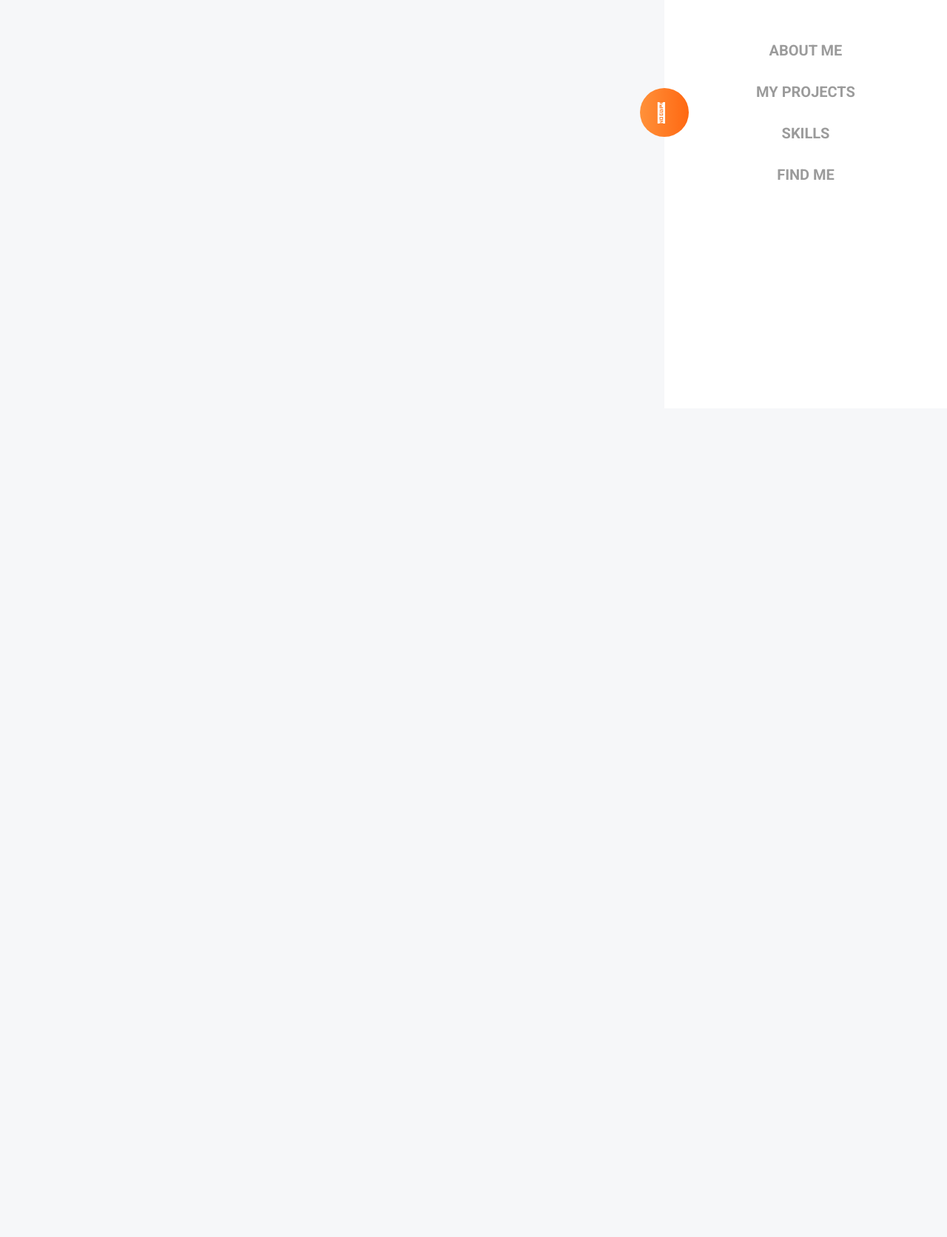
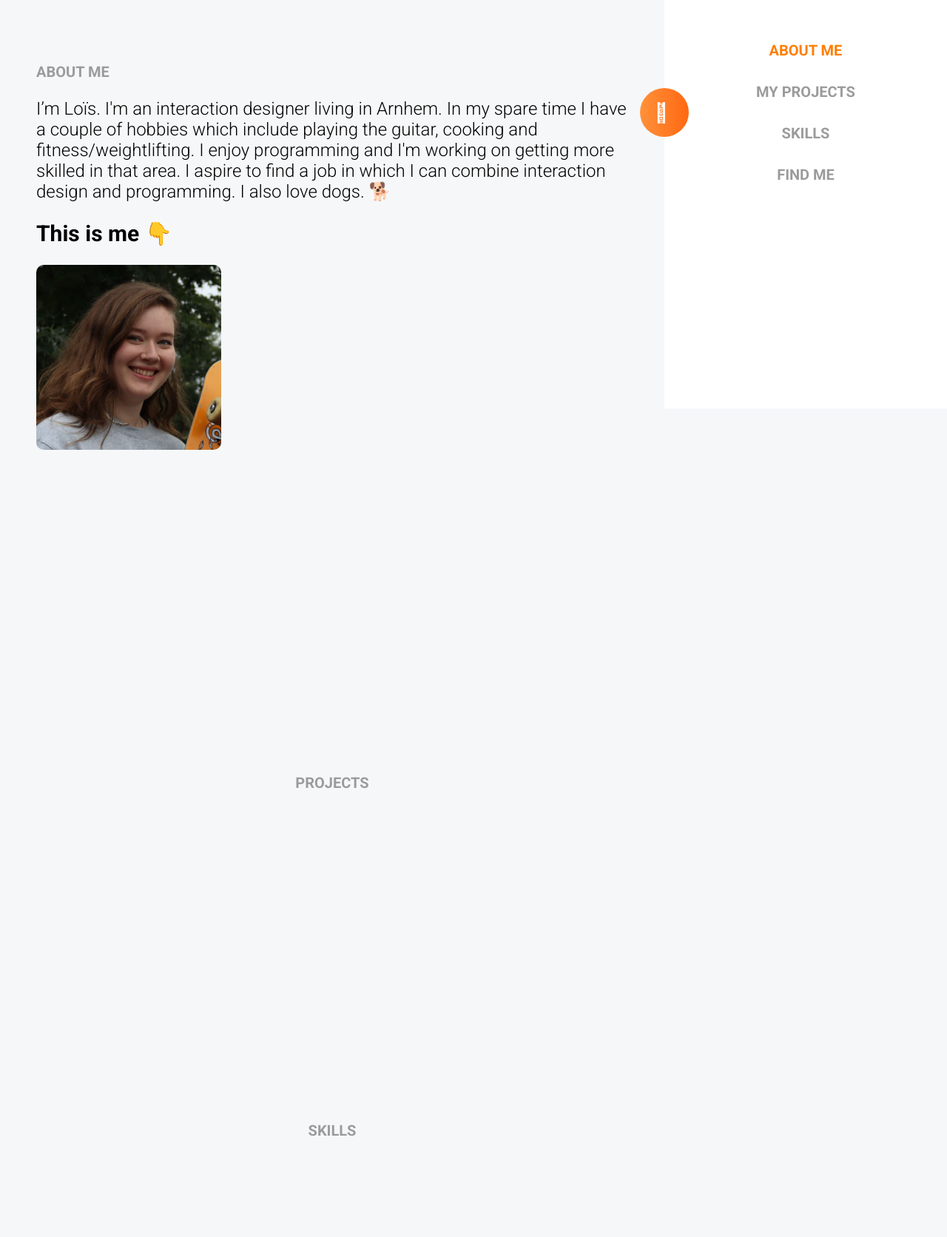
Before and after one commit to lbrndsn/portfolio, a React (Create React App) app: page / in a window 1280 px wide. Shown: the part 248-1920 px from the top of the page at 74% size. Before the commit the page ends 800 px from the top, so only its background shows below. Built offline with nearby package versions, Linux system fonts and the light colour scheme.

Commit message:
go to page working

```diff
--- a/src/App.js
+++ b/src/App.js
@@ -1,13 +1,17 @@
 import React from 'react';
 import './App.scss';
 import Navigation from "./navigation/Router";
+import {StoreProvider} from "./stores/StoreProvider";
+import {observer} from "mobx-react-lite";
 
-function App() {
+const App = observer(() => {
     return (
         <div className="App">
-            <Navigation/>
+            <StoreProvider>
+                <Navigation/>
+            </StoreProvider>
         </div>
     );
-}
+});
 
 export default App;
--- a/src/App.scss
+++ b/src/App.scss
@@ -73,6 +73,7 @@ nav {
     text-decoration: none;
     font-size: $font-size-nav;
     transition: color 0.15s ease-in;
+    cursor: pointer;
   }
 
   a:hover {
@@ -122,10 +123,6 @@ nav {
   transform: rotate(180deg);
 }
 
-.fixed {
-  min-height: 100vh;
-}
-
 .page {
   width: calc(100% - #{$nav-width});
   display: flex;
--- a/src/navigation/NavButton.js
+++ b/src/navigation/NavButton.js
@@ -1,29 +1,21 @@
 import arrowDown from "../img/arrow-down.svg";
 import React from "react";
-import {
-    useLocation,
-    withRouter,
-    useHistory
-} from "react-router-dom";
 import { routes } from "./Router";
 
-const NavButton = withRouter(() => {
-    const location = useLocation();
-    const history = useHistory();
-
+const NavButton = () => {
     const act = () => {
         const nextRoute = getNextRoute();
 
         if (!nextRoute) {
-            history.push("/")
+            // history.push("/")
         } else {
             // Go to next
-            history.push(nextRoute.link);
+            // history.push(nextRoute.link);
         }
     };
 
     const getNextRoute = () => {
-        const currentRouteIndex = routes.findIndex((route) => route.link === location.pathname);
+        const currentRouteIndex = routes.findIndex((route) => route.link === "");
         if (currentRouteIndex === null) {
             return null;
         }
@@ -39,6 +31,6 @@ const NavButton = withRouter(() => {
             <img src={arrowDown} className={isLastPage() && "rotated-180"} />
         </div>
     );
-});
+};
 
 export default NavButton;
--- a/src/navigation/Navbar.js
+++ b/src/navigation/Navbar.js
@@ -1,14 +1,14 @@
 import React from "react";
-import {
-    withRouter,
-    NavLink
-} from "react-router-dom";
-import { routes } from "./Router";
+import {routes} from "./Router";
+import {useRouteStore} from "../stores/RouteStore";
+import {observer} from "mobx-react-lite";
 
-const Navbar = withRouter(() => {
+const Navbar = observer(() => {
+    const routeStore = useRouteStore();
+
     const routeLinks = routes.map((route) => (
         <li>
-            <NavLink to={route.link} activeClassName="selected">{route.title}</NavLink>
+            <a onClick={() => routeStore.closure()} className={routeStore.activeRoute === route.link ? "selected" : null}>{route.title}</a>
         </li>
     ));
 
@@ -16,7 +16,7 @@ const Navbar = withRouter(() => {
         <div className="nav-container">
             <nav className="nav">
                 <ul>
-                    { routeLinks }
+                    {routeLinks}
                 </ul>
             </nav>
         </div>
--- a/src/navigation/Router.js
+++ b/src/navigation/Router.js
@@ -1,70 +1,47 @@
 import React from "react";
-import {
-    BrowserRouter as Router,
-    Switch,
-    Route,
-    withRouter
-} from "react-router-dom";
 import Contact from "../pages/Contact";
 import Skills from "../pages/Skills";
 import Projects from "../pages/Projects";
 import About from "../pages/About";
 import NavButton from "./NavButton";
 import Navbar from "./Navbar";
+import {observer} from "mobx-react-lite";
 
-const routes = [
+export const routes = [
     {
         link: "/about",
         title: "About me",
+        renderComponent: (id) => <About key={id} id={id}/>
     },
     {
         link: "/projects",
         title: "My projects",
+        renderComponent: (id) => <Projects key={id} id={id}/>
     },
     {
         link: "/skills",
         title: "Skills",
+        renderComponent: (id) => <Skills key={id} id={id}/>
     },
     {
         link: "/contact",
         title: "Find me",
+        renderComponent: (id) => <Contact key={id} id={id}/>
     }
 ];
 
-export {
-    routes
-}
 
-const Routes = withRouter(() => {
+const Navigation = observer(() => {
     return (
-        <Switch>
-            <Route path="/contact">
-                <Contact/>
-            </Route>
-            <Route path="/skills">
-                <Skills/>
-            </Route>
-            <Route path="/projects">
-                <Projects/>
-            </Route>
-            <Route path="/about">
-                <About/>
-            </Route>
-        </Switch>
-    )
+        <>
+            <Navbar/>
+            <NavButton/>
+
+            {routes.map(route => (
+                route.renderComponent(route.link)
+            ))}
+        </>
+    );
 });
 
-const Navigation = () => {
-
-    return (
-        <Router>
-            <div>
-                <Navbar/>
-                <NavButton/>
-                <Routes/>
-            </div>
-        </Router>
-    );
-};
-
 export default Navigation;
--- a/src/pages/About.js
+++ b/src/pages/About.js
@@ -1,7 +1,11 @@
 import React from "react";
 import me from "../img/me.jpg";
+import {useRouteStore} from "../stores/RouteStore";
+import {observer} from "mobx-react-lite";
 
-const About = () => {
+const About = observer(({ id }) => {
+    const routeStore = useRouteStore();
+
     return (
         <div className="fixed page">
             <div className="page-inner">
@@ -19,6 +23,6 @@ const About = () => {
             </div>
         </div>
     )
-};
+});
 
 export default About;
--- a/src/pages/Contact.js
+++ b/src/pages/Contact.js
@@ -1,9 +1,13 @@
-import React from "react";
+import React, {useRef} from "react";
 
 const Contact = () => {
+    const pageEl = useRef(null);
+
     return (
-        <div className="fixed">
-            contact
+        <div className="fixed page" ref={pageEl}>
+            <div className="page-inner">
+                <h1>Contact</h1>
+            </div>
         </div>
     )
 };
--- a/src/pages/Projects.js
+++ b/src/pages/Projects.js
@@ -1,9 +1,13 @@
-import React from "react";
+import React, {useRef} from "react";
 
 const Projects = () => {
+    const pageEl = useRef(null);
+
     return (
-        <div className="fixed">
-            projects
+        <div className="fixed page" ref={pageEl}>
+            <div className="page-inner">
+                <h1>Projects</h1>
+            </div>
         </div>
     )
 };
--- a/src/pages/Skills.js
+++ b/src/pages/Skills.js
@@ -1,11 +1,24 @@
-import React from "react";
+import React, {useEffect, useRef} from "react";
+import {useRouteStore} from "../stores/RouteStore";
+import {observer} from "mobx-react-lite";
 
-const Skills = () => {
+const Skills = observer(({ id }) => {
+    const routeStore = useRouteStore();
+    const ref = useRef(null);
+
+    useEffect(() => {
+        routeStore.closure = () => {
+            ref.current.scrollIntoView({ behavior: "smooth" });
+        }
+    }, []);
+
     return (
-        <div className="fixed">
-            sksksk
+        <div className="fixed page" ref={ref}>
+            <div className="page-inner">
+                <h1>Skills</h1>
+            </div>
         </div>
     )
-};
+});
 
 export default Skills;
--- /dev/null
+++ b/src/stores/RouteStore.js
@@ -0,0 +1,23 @@
+import React, {useContext} from 'react';
+import {useLocalStore} from 'mobx-react-lite';
+import {storeContext} from './StoreProvider';
+import {routes} from "../navigation/Router";
+
+export const RouteStore = () => {
+    const store = useLocalStore(() => ({
+        activeRoute: routes[0].link,
+        closure: () => null,
+    }));
+
+    return store;
+};
+
+export const useRouteStore = () => {
+    const {routeStore} = useContext(storeContext);
+
+    if (!routeStore) {
+        throw new Error('RouteStore could not be used.');
+    }
+
+    return routeStore;
+};
--- /dev/null
+++ b/src/stores/StoreProvider.js
@@ -0,0 +1,12 @@
+import React from 'react';
+import { RouteStore } from './RouteStore';
+
+export const storeContext = React.createContext(null);
+
+export const StoreProvider = ({ children }) => {
+    const storeContainer = {
+        routeStore: RouteStore(),
+    };
+
+    return <storeContext.Provider value={storeContainer}>{children}</storeContext.Provider>;
+};
```
Also changed, not shown: package.json (+6 -5 lines), 1 other file (tests, documents, lock files or other folders).
